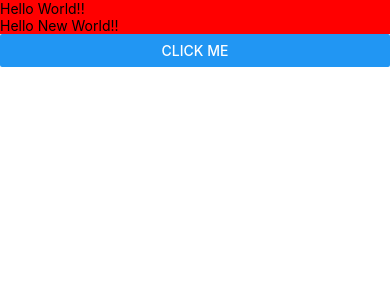
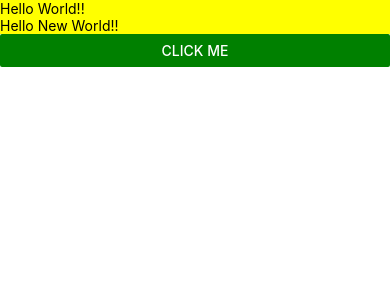
Before and after one commit to 1kenz/React-Native, a React Native app in the folder learning/firstProject/: screen / in a window 390 px wide. Shown: the top 300 px of the page. Built offline with nearby package versions, Linux system fonts and the light colour scheme.

Commit message:
feat: add styles

```diff
--- a/learning/firstProject/App.js
+++ b/learning/firstProject/App.js
@@ -1,5 +1,5 @@
 import React from 'react';
-import { View, Text, Button } from 'react-native';
+import { View, Text, Button, StyleSheet } from 'react-native';
 
 function App() {
   const sayHello = name => {
@@ -8,13 +8,23 @@ function App() {
 
   return (
     <View>
-      <View style={{ backgroundColor: 'red' }}>
+      <View style={styles.container}>
         <Text>Hello World!!</Text>
         <Text>Hello New World!!</Text>
       </View>
-      <Button title="Click Me" onPress={() => sayHello('Kenan')} />
+      <Button
+        title="Click Me"
+        onPress={() => sayHello('Kenan')}
+        color="green"
+      />
     </View>
   );
 }
 
+const styles = StyleSheet.create({
+  container: {
+    backgroundColor: 'yellow',
+  },
+});
+
 export default App;
```
